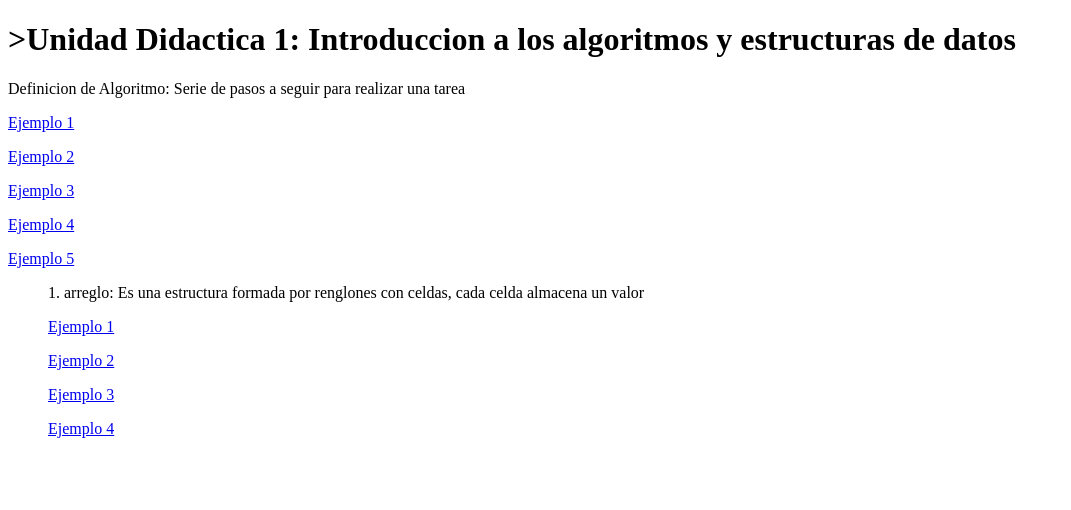
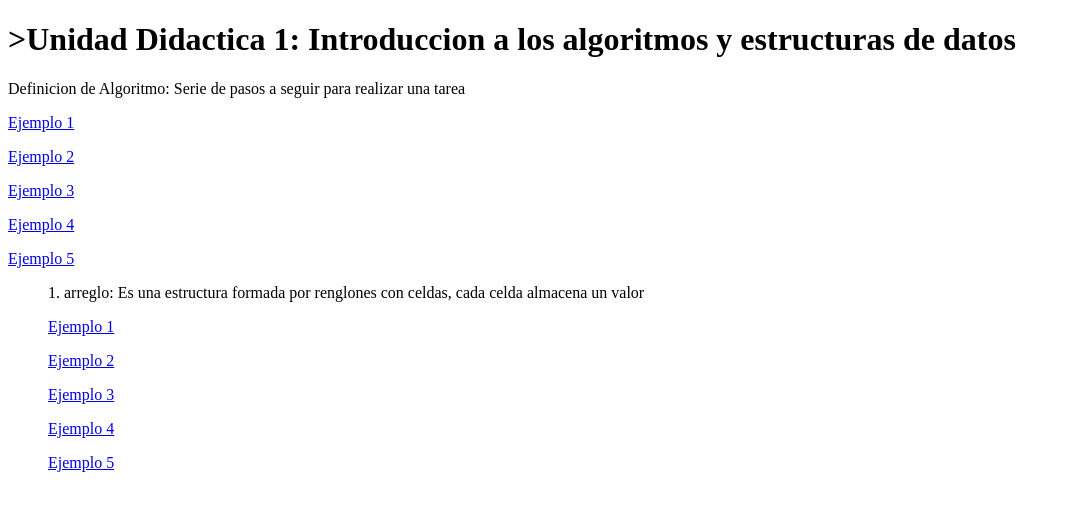
Before and after one commit to otman-sss/otman-sss.github.io, a plain HTML site: page index.html in a window 1280 px wide. Shown: the whole page, without its empty margins (0-1071 px from the left). Drawn offline with Linux system fonts and the light colour scheme.

Commit message:
index.html

```diff
--- a/index.html
+++ b/index.html
@@ -20,6 +20,7 @@
     <p> <a  href= "algoritmo7.html"> Ejemplo 2</a> <br></p>
     <p> <a  href= "algoritmo8.html"> Ejemplo 3</a> <br></p>
     <p> <a  href= "algoritmo9.html"> Ejemplo 4</a> <br></p>
+    <p> <a  href= "Gato.html"> Ejemplo 5</a> <br></p>
 
    </ul>
 </body>
```
